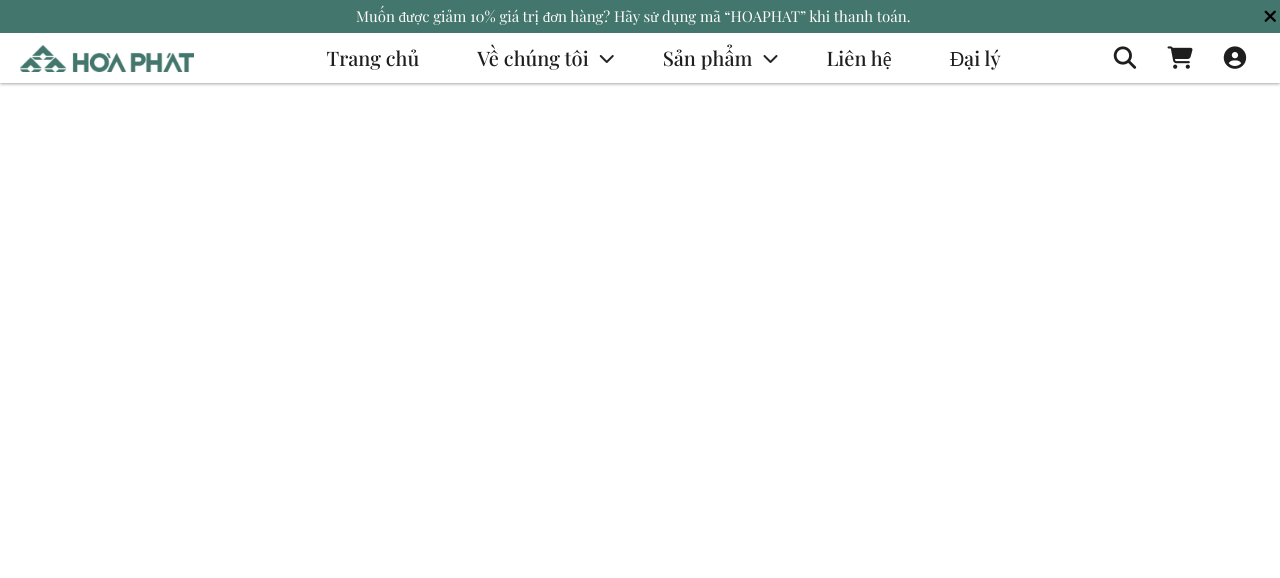
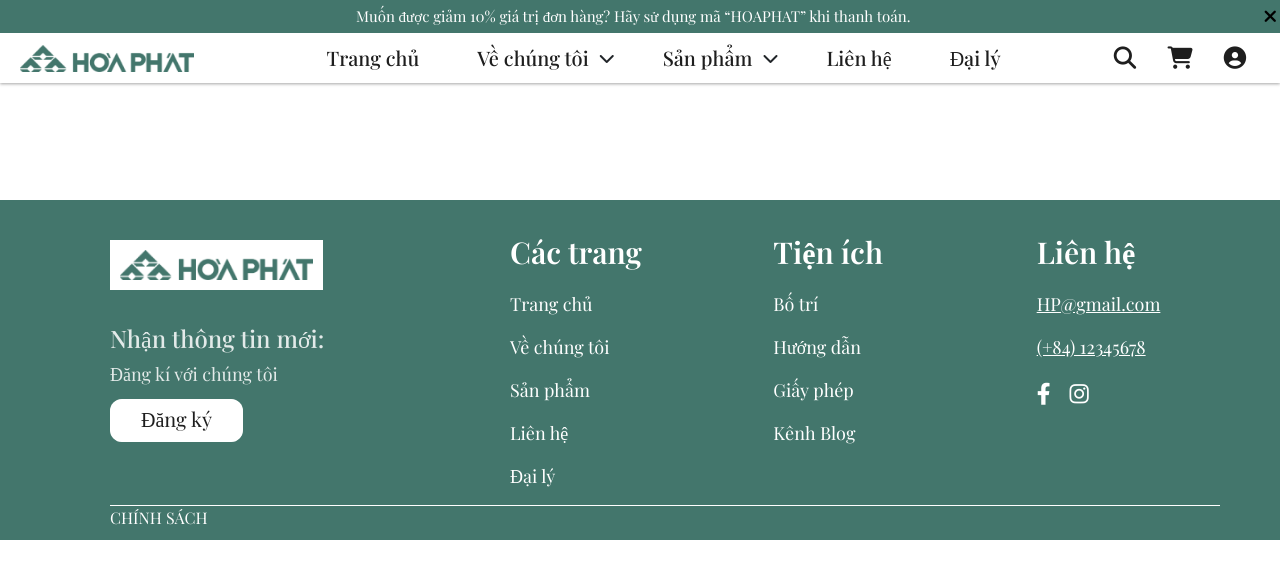
Before and after one commit to nguyenthiyen2004/HoaPhatWeb, a plain HTML site: page index.html in a window 1280 px wide. Drawn offline with nearby package versions, Linux system fonts and the light colour scheme; a web font is replaced by a local one.

Commit message:
update footer

```diff
--- a/assets/css/base.css
+++ b/assets/css/base.css
@@ -25,3 +25,7 @@ a {
 a:hover {
     text-decoration: none;
 }
+
+ul {
+    list-style-type: none;
+}
--- a/assets/css/style.css
+++ b/assets/css/style.css
@@ -35,6 +35,7 @@
     align-items: center;
     justify-content: space-between;
     padding: 0 20px;
+    background: var(--color-text-2);
 }
 
 .header .hd-main .inner-logo img {
@@ -98,3 +99,117 @@
     color: var(--color-text-1);
 }
 /* End Header */
+
+/* Footer */
+.footer {
+    position: relative;
+    top: 200px;
+    background: var(--color-main);
+    padding: 10px;
+}
+
+.footer .footer-box-1 {
+    margin-left: 100px;
+}
+
+.footer .footer-box-1 .footer-box-1-img {
+    background: #fff;
+    padding: 10px;
+    display: inline-block;
+    margin-top: 30px;
+}
+
+.footer .footer-box-1 .footer-box-1-img img {
+    width: auto;
+    height: 30px;
+}
+
+.footer .footer-box-1 .footer-box-1-content-1 {
+    color: var(--color-text-2);
+    font-size: 24px;
+    opacity: 0.85;
+    font-weight: 500;
+    font-family: var(--font);
+    margin-top: 30px;
+    margin-bottom: 5px;
+}
+
+.footer .footer-box-1 .footer-box-1-content-2 {
+    color: var(--color-text-2);
+    font-size: 18px;
+    opacity: 0.85;
+    font-family: var(--font);
+}
+
+.footer .footer-box-1 .footer-box-1-signup-button {
+    border: 1px #ffffff89 solid;
+    border-radius: 12px;
+    padding: 10px 30px;
+    background: var(--color-text-2);
+    text-align: center;
+    display: inline;
+    align-items: center;
+    transition: all 0.3s;
+}
+
+.footer .footer-box-1 .footer-box-1-signup-button a {
+    text-align: center;
+    color: var(--color-text-1);
+    font-size: 20px;
+}
+
+.footer .footer-box-1 .footer-box-1-signup-button:hover {
+    background: var(--color-highlight);
+}
+
+.footer .footer-box-2 {
+    margin-left: 70px;
+    margin-top: 20px;
+}
+
+.footer .footer-box-2 .footer-box-2-inner {
+    margin-right: 50px;
+}
+
+.footer .footer-box-2 .footer-box-2-inner p {
+    color: var(--color-text-2);
+    font-size: 18px;
+}
+
+.footer .footer-box-2 .footer-box-2-inner p a {
+    color: var(--color-text-2);
+    font-size: 18px;
+}
+
+.footer .footer-box-2 .footer-box-2-inner .underline {
+    text-decoration: underline;
+}
+
+.footer .footer-box-2 .footer-box-2-inner .footer-box-2-title {
+    color: var(--color-text-2);
+    font-size: 30px;
+    font-weight: 600;
+}
+
+.footer .footer-box-2 .footer-box-2-inner .footer-box-2-icon a {
+    font-size: 22px;
+    margin-right: 15px;
+    color: var(--color-text-2);
+}
+
+.footer .footer-navbar {
+    content: "";
+    background: var(--color-text-2);
+    width: calc(100% - 170px);
+    height: 0.5px;
+    position: absolute;
+    bottom: 35px;
+    margin-left: 100px;
+}
+
+.footer .footer-cs {
+    color: var(--color-text-2);
+    margin-left: 100px;
+}
+
+/* End Footer */
--- a/index.html
+++ b/index.html
@@ -56,5 +56,64 @@
     </div>
     <!-- End Header -->
 
+
+    <!-- Footer -->
+    <div class="footer">
+        <div class="row">
+            <div class="col-xl-4 col-lg-6 col-md-12 col-sm-12">
+                <div class="footer-box-1">
+                    <div class="footer-box-1-img">
+                        <img src="assets/image/logo.png" alt="Hòa Phát">
+                    </div>
+                    <p class="footer-box-1-content-1">Nhận thông tin mới:</p>
+                    <p class="footer-box-1-content-2">Đăng kí với chúng tôi</p>
+                    <div class="footer-box-1-signup-button">
+                        <a href="#">Đăng ký</a>
+                    </div>
+                </div>
+            </div>
+            <div class="col-xl-8 col-lg-6 col-md-6 col-sm-6">
+                <div class="footer-box-2">
+                    <div class="row">
+                        <div class="col-xl-4 col-lg-4 col-md-6 col-sm-6">
+                            <div class="footer-box-2-inner">
+                                <p class="footer-box-2-title">Các trang</p>
+                                <p><a href="/index.html">Trang chủ</a></p>
+                                <p><a href="#">Về chúng tôi</a></p>
+                                <p><a href="#">Sản phẩm</a></p>
+                                <p><a href="#">Liên hệ</a></p>
+                                <p><a href="#">Đại lý</a></p>
+                            </div>
+                        </div>
+                        <div class="col-xl-4 col-lg-4 col-md-6 col-sm-6">
+                            <div class="footer-box-2-inner">
+                                <p class="footer-box-2-title">Tiện ích</p>
+                                <p><a href="#">Bố trí</a></p>
+                                <p><a href="#">Hướng dẫn</a></p>
+                                <p><a href="#">Giấy phép</a></p>
+                                <p><a href="#">Kênh Blog</a></p>
+                            </div>
+                        </div>
+                        <div class="col-xl-4 col-lg-4 col-md-6 col-sm-6">
+                            <div class="footer-box-2-inner">
+                                <p class="footer-box-2-title">Liên hệ</p>
+                                <p class="underline">HP@gmail.com</p>
+                                <p class="underline">(+84) 12345678</p>
+                                <div class="footer-box-2-icon">
+                                    <a href="#"><i class="fa-brands fa-facebook-f"></i></a>
+                                    <a href="#"><i class="fa-brands fa-instagram"></i></a>
+                                </div>
+                            </div>
+                        </div>
+                    </div>
+                </div>
+            </div>
+        </div>
+        <div class="footer-navbar">
+            <p></p>
+        </div>
+        <a class="footer-cs" href="#">CHÍNH SÁCH</a>
+    </div>
+    <!-- End Footer -->
 </body>
 </html>
```
